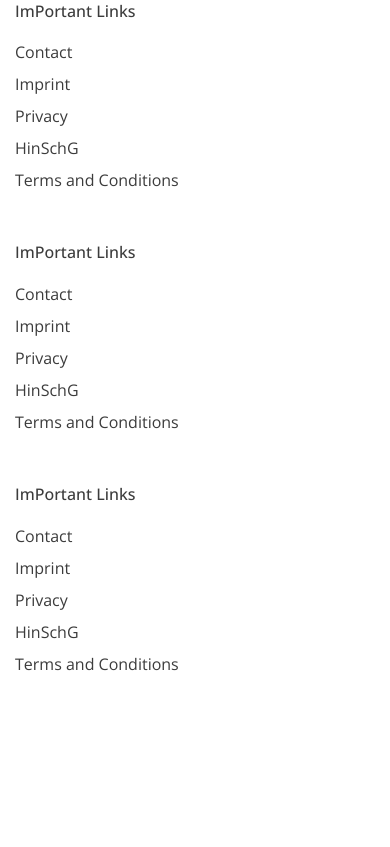
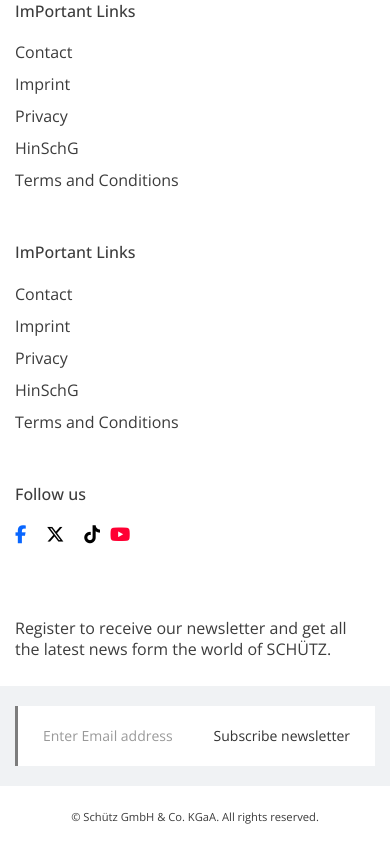
Before and after one commit to 1tenxien3chim/zonepack_warehouse, a plain HTML site: page index.html in a window 390 px wide. Shown: the part 9052-9899 px from the top of the page. Before the commit the page ends 9764 px from the top, so only its background shows below. Drawn offline with nearby package versions, Linux system fonts and the light colour scheme.

Commit message:
finish home
finish home

```diff
--- a/css/_style.scss
+++ b/css/_style.scss
@@ -27,7 +27,8 @@
         justify-content: center;
         background-color: var(--color-white);
     }
-    .list-social{
+}
+ .list-social{
         list-style: none;
         display: flex;
         li{
@@ -72,7 +73,6 @@
             }
         }
     }
-}
 .trin-trin
 {
     animation-name: trin;
@@ -125,7 +125,7 @@
         min-width: 188px;
         margin-top: -30px;
         img{
-             max-width: 188px;
+             max-width: 180px;
             height: auto;
         }
     }
@@ -554,4 +554,49 @@ footer{
             }
         }
     }
+    .list-social{
+        margin-top: 20px;
+        li{
+            &:last-child{
+                padding-left: 0px;
+                &::after{
+                    display: none;
+                }
+            }
+            &:first-child{
+                padding-left: 0px;
+            }
+        }
+    }
+    .title_contact-home{
+        padding: 2.5rem 0rem 1rem;
+    }
+    .content_contact-home{
+        background: #F0F2F4;
+        padding: 1.25rem 0rem;
+        .contact_home{
+            max-width: 600px;
+            margin: auto;
+            background:var(--color-white);
+            font-size: 1rem;
+            padding: 0.8125rem;
+            border-left: 3px solid #7D7D7D;
+            input, button{
+                border: none;
+                box-shadow: none;
+                &:hover{
+                    background: var(--color-white);
+                }
+            }
+        }
+    }
 }
+.copyright{
+    background:var(--color-white);
+    padding: 1.25rem 0rem;
+    p{
+        font-size: 0.7rem;
+        margin: 0px;
+        text-align: center;
+    }
+}
--- a/index.html
+++ b/index.html
@@ -464,20 +464,58 @@
                 <div class="col-md-3 col-sm-6 col-xs-12">
                     <div class="box_footer">
                         <div class="menu_f">
-                            <h4>ImPortant Links</h4>
-                            <ul class="menu_f-item">
-                                <li><a href="">Contact</a></li>
-                                <li><a href="">Imprint</a></li>
-                                <li><a href="">Privacy</a></li>
-                                <li><a href="">HinSchG</a></li>
-                                <li><a href="">Terms and Conditions</a></li>
+                            <h4>Follow us</h4>
+                            <ul class="list-social">
+                                <li><a href=""><i class="fa-brands fa-facebook-f"></i></a></li>
+                                <li><a href=""><i class="fa-brands fa-x-twitter"></i></a></li>
+                                <li><a href=""><i class="fa-brands fa-tiktok"></i></a></li>
+                                <li><a href=""><i class="fa-brands fa-youtube"></i></a></li>
                             </ul>
                         </div>
                     </div>
                 </div>
             </div>
         </div>
+        <div class="contact-home">
+            <div class="title_contact-home">
+                <div class="container">
+                    <div class="row">
+                        <div class="col-md-12">
+                            <p>Register to receive our newsletter and get all the latest news form the world of SCHÜTZ.</p>
+                        </div>
+                    </div>
+                </div>
+            </div>
+            <div class="content_contact-home">
+                <div class="container">
+                    <div class="row">
+                        <div class="col-md-12">
+                            <form class="contact_home">
+                                <div class="input-group">
+                                    <input type="email" class="form-control" placeholder="Enter Email address">
+                                    <div class="input-group-btn">
+                                    <button class="btn btn-default" type="submit">
+                                        Subscribe newsletter
+                                    </button>
+                                    </div>
+                                </div>
+                            </form>
+                        </div>
+                    </div>
+                </div>
+            </div>
+        </div>
     </footer>
+    <div class="copyright">
+        <div class="container">
+            <div class="row">
+                <div class="col-md-12">
+                    <p>© Schütz GmbH & Co. KGaA. All rights reserved.</p>
+                </div>
+            </div>
+        </div>
+    </div>
+
 </body>
 <script type="text/javascript" src="js/jquery-1.11.1.min.js"></script>
 <script type="text/javascript" src="js/bootstrap.min.js"></script>
```
Also changed, not shown: css/main.css.
